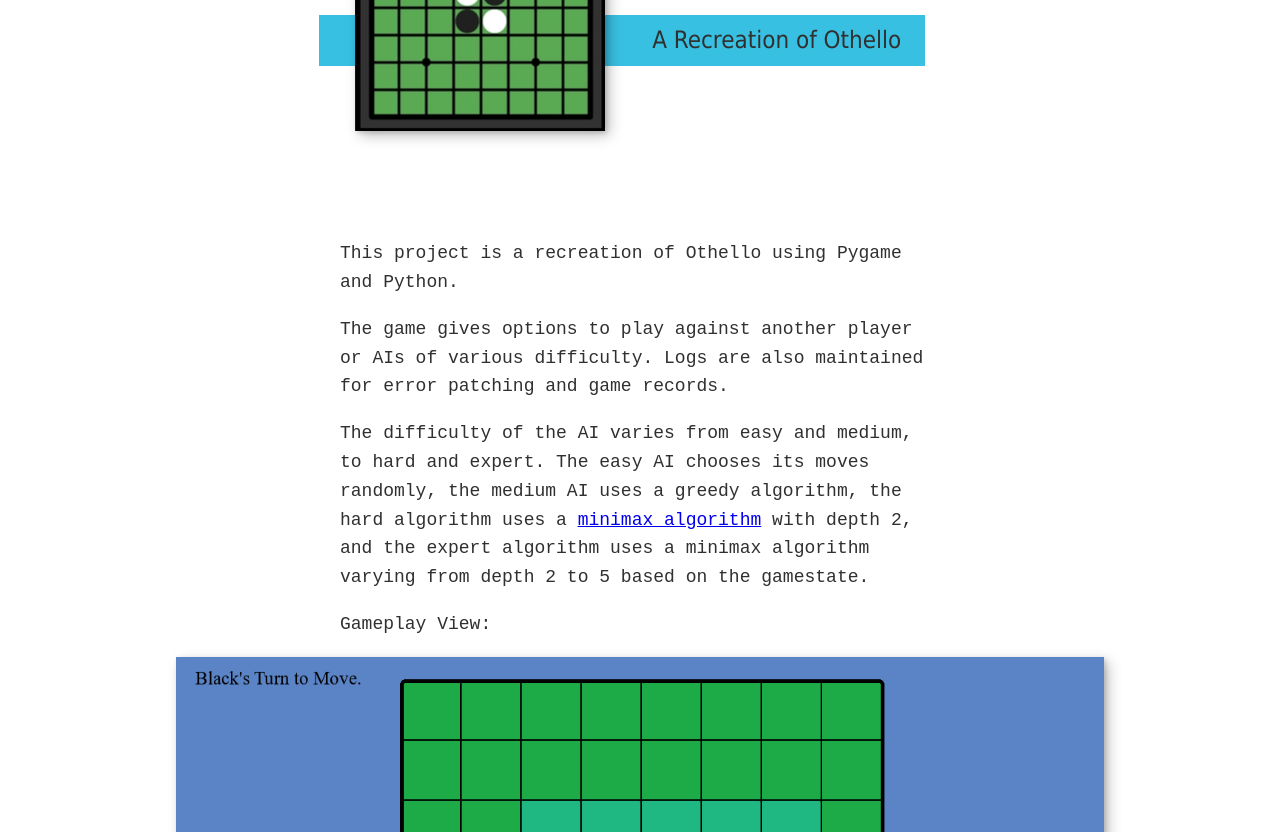
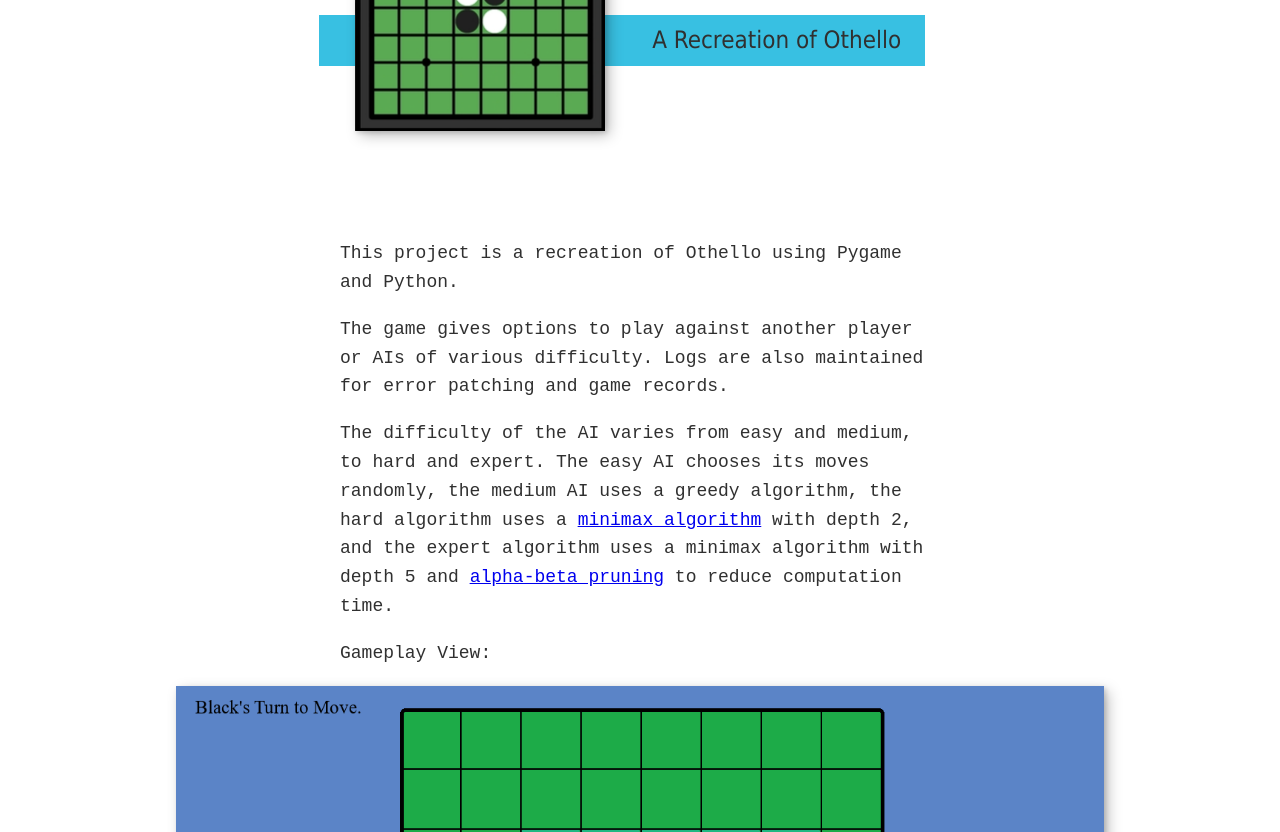
Before and after one commit to abhijay-py/abhijay-py.github.io, a plain HTML site: page othello.html in a window 1280 px wide. Shown: the part 268-1100 px from the top of the page. Drawn offline with nearby package versions, Linux system fonts and the light colour scheme.

Commit message:
alpha-beta pruning update

```diff
--- a/othello.html
+++ b/othello.html
@@ -48,7 +48,7 @@
                 <p>The game gives options to play against another player or AIs of various difficulty. Logs are also maintained for error patching and game records.</p>
                 <p>The difficulty of the AI varies from easy and medium, to hard and expert. The easy AI chooses its moves randomly, the medium AI uses a greedy algorithm,
                     the hard algorithm uses a <a href="https://en.wikipedia.org/wiki/Minimax" target="_blank" rel="noopener noreferrer">minimax algorithm</a> with depth 2,
-                    and the expert algorithm uses a minimax algorithm varying from depth 2 to 5 based on the gamestate.</p>
+                    and the expert algorithm uses a minimax algorithm with depth 5 and <a href="https://en.wikipedia.org/wiki/Alpha%E2%80%93beta_pruning" target="_blank" rel="noopener noreferrer">alpha-beta pruning</a> to reduce computation time.</p>
                 <p>Gameplay View:</p>
                 <img src="img/othello_gameplay.png" alt="" class="intro__img">
                 <p>The source code can be found <a href="https://github.com/abhijay-py/othello" target="_blank" rel="noopener noreferrer">here</a>, along with a zipfile that can be downloaded to play the game!</p>
```
